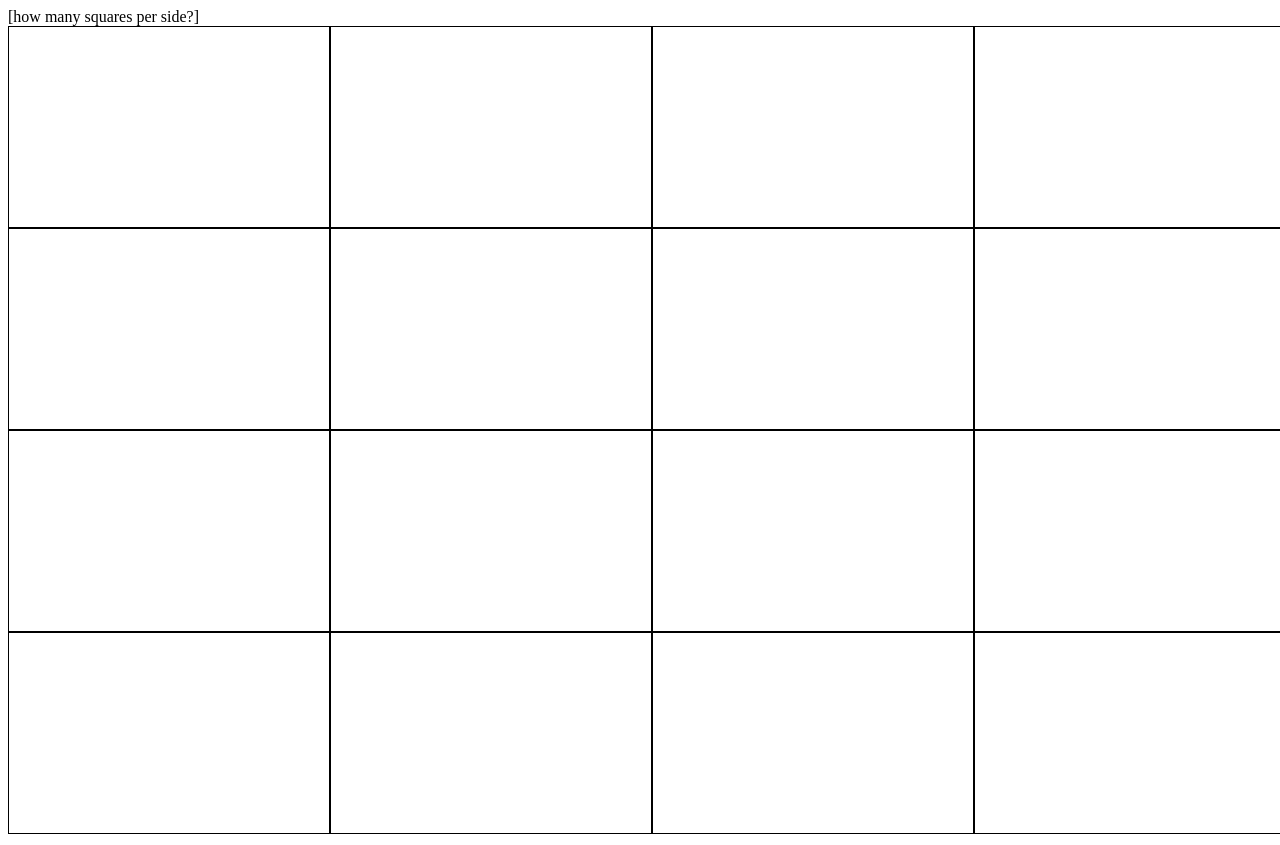
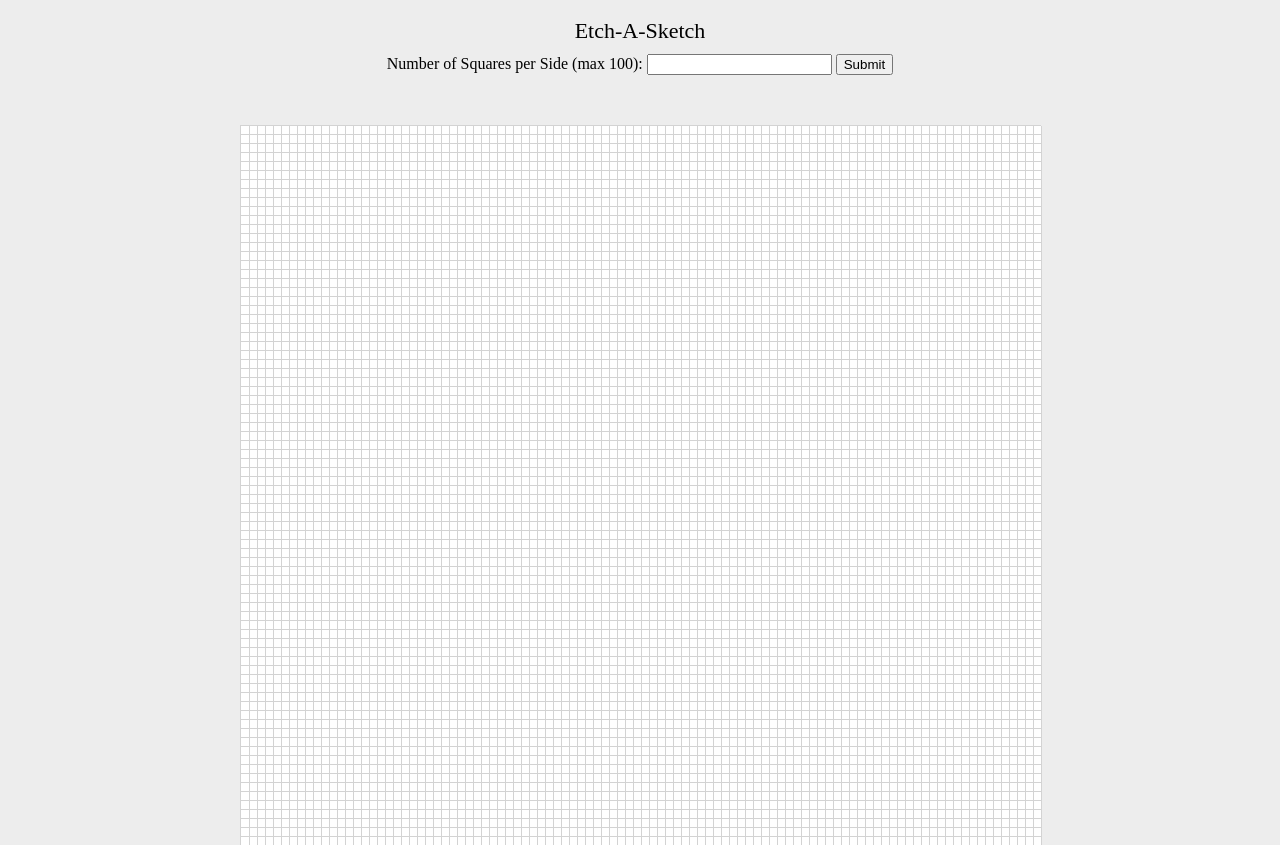
Before and after one commit to ahpto/etch_a_sketch, a plain HTML site: page index.html in a window 1280 px wide. Shown: the top 845 px of the page. Drawn offline with Linux system fonts and the light colour scheme.

Commit message:
updated files

```diff
--- a/etch_a_sketch.js
+++ b/etch_a_sketch.js
@@ -2,20 +2,19 @@
 container = document.querySelector("#container");
 
 divLayout = (number) => {
-
-    container.style["grid-template-columns"] = `repeat(${number}, 1fr)`
 
     for (i=1; i<=(number*number); i++) {
 
             createDiv = () => {
                 div1 = document.createElement("div");
                 div1.classList.add("etchers");
-                div1.style.width = `${100/number}vw`;
-                div1.style.height = `${100/number}vh`;
+                div1.style.width = ".5em";
+                div1.style.height = ".5em";
                 return div1;
             }
         container.appendChild(createDiv());
     }
+    container.style["grid-template-columns"] = `repeat(${number}, ${div1.style.width})`;
 }
 
-divLayout(4);
+divLayout(100);
--- a/index.html
+++ b/index.html
@@ -7,7 +7,16 @@
   <meta charset="UTF-8"/>
 </head>
 <body>
-    <header>[how many squares per side?]</header>
+    <header>
+      Etch-A-Sketch
+      <form>
+        <label for="number">Number of Squares per Side (max 100):</label>
+        <input type="text" id="number">
+        <input type="submit">
+      </form>
+
+    </header>
+
     <div id="container"></div>
 </body>
 
--- a/styles.css
+++ b/styles.css
@@ -1,16 +1,36 @@
+
+:root {
+    --borderColor: rgb(211,211,211);
+}
+
+body {
+    background-color: rgb(237, 237, 237);
+}
+
+header {
+    padding: 10px;
+    text-align: center;
+    font-size: 22px;
+}
+
+form {
+    margin-top: 10px;
+    font-size: 16px;
+}
 
 
 #container {
+
+    margin-left: auto;
+    margin-right: auto;
+    width: max-content;
     display: grid;
-    width: 100%;
+    margin-top: 40px;
+    border-top: .5px solid var(--borderColor);
+    border-left: .5px solid var(--borderColor);
+    background: white;
 }
-
-.makeGrid {
-    grid-template-columns: repeat(4, 1fr);
+.etchers {
+    border-bottom: .5px solid var(--borderColor);
+    border-right: .5px solid var(--borderColor);
 }
-
-.etchers {
-    border: 1px solid black;
-    height: 1em;
-    width: 1em;
-}
```
